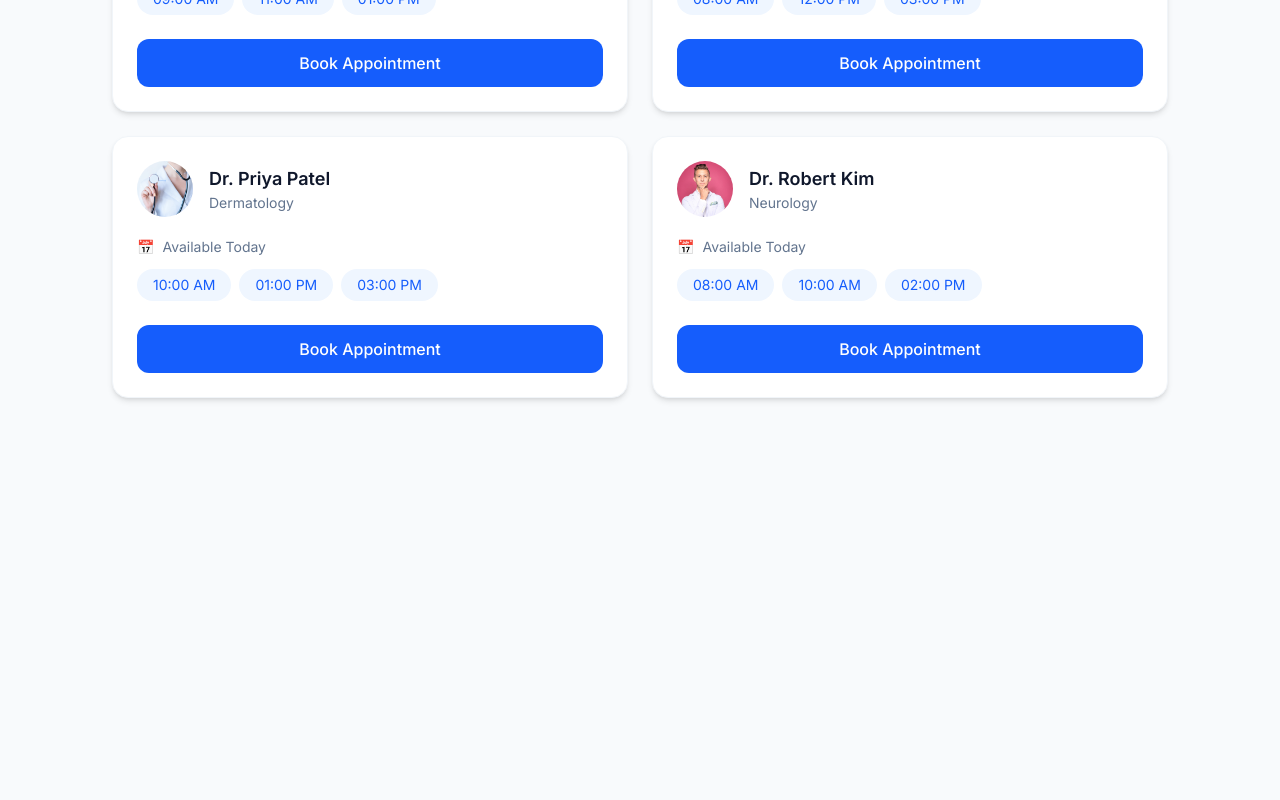
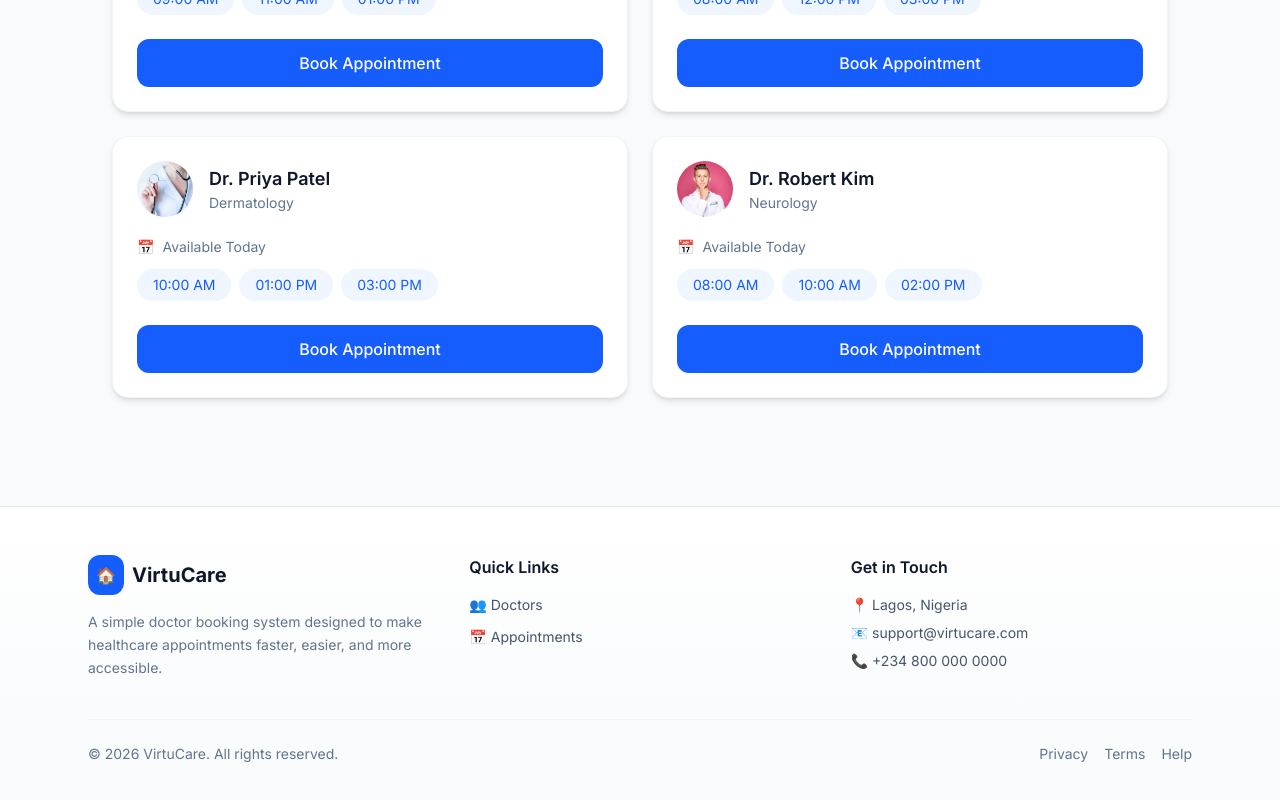
Before and after one commit to Israel-Adekanmi/virtucare, a Next.js app: page / in a window 1280 px wide. Shown: the part 681-1481 px from the top of the page. Before the commit the page ends 1123 px from the top, so only its background shows below. Built offline with nearby package versions, Linux system fonts and the light colour scheme.

Commit message:
feat: add footer

```diff
--- a/app/layout.tsx
+++ b/app/layout.tsx
@@ -4,6 +4,7 @@ import "./globals.css";
 import { ToastContainer } from "react-toastify";
 import "react-toastify/dist/ReactToastify.css";
 import Navbar from "@/components/Navbar";
+import Footer from "@/components/Footer";
 
 const inter = Inter({ subsets: ["latin"] });
 
@@ -22,14 +23,14 @@ export default function RootLayout({
   return (
     <html lang="en">
       <body className={`${inter.className} bg-slate-50 text-slate-900`}>
-
         <Navbar />
 
         <main className="max-w-6xl mx-auto px-6 py-10">
           {children}
+
           <ToastContainer position="top-right" autoClose={3000} />
         </main>
-
+        <Footer />
       </body>
     </html>
   );
--- /dev/null
+++ b/components/Footer.tsx
@@ -0,0 +1,74 @@
+"use client";
+
+import Link from "next/link";
+
+export default function Footer() {
+  return (
+    <footer className="bg-gradient-to-t from-slate-50 to-white border-t border-slate-200 mt-16">
+      <div className="max-w-6xl mx-auto px-6 py-12">
+
+        {/* Top section */}
+        <div className="grid grid-cols-2 md:grid-cols-3 gap-10">
+
+          {/* Brand */}
+          <div>
+            <div className="flex items-center gap-2 mb-4">
+              <div className="bg-blue-600 p-2 rounded-xl text-white">
+                🏠
+              </div>
+              <span className="font-bold text-xl">VirtuCare</span>
+            </div>
+
+            <p className="text-slate-500 text-sm leading-relaxed">
+              A simple doctor booking system designed to make healthcare
+              appointments faster, easier, and more accessible.
+            </p>
+          </div>
+
+          {/* Quick Links */}
+          <div>
+            <h3 className="font-semibold text-slate-900 mb-4">
+              Quick Links
+            </h3>
+
+            <div className="space-y-3 text-sm">
+              <Link href="/" className="block text-slate-600 hover:text-blue-600">
+                👥 Doctors
+              </Link>
+
+              <Link href="/appointments" className="block text-slate-600 hover:text-blue-600">
+                📅 Appointments
+              </Link>
+            </div>
+          </div>
+
+          {/* Contact / Info */}
+          <div>
+            <h3 className="font-semibold text-slate-900 mb-4">
+              Get in Touch
+            </h3>
+
+            <div className="space-y-2 text-sm text-slate-600">
+              <p>📍 Lagos, Nigeria</p>
+              <p>📧 support@virtucare.com</p>
+              <p>📞 +234 800 000 0000</p>
+            </div>
+          </div>
+
+        </div>
+
+        {/* Bottom bar */}
+        <div className="mt-10 pt-6 border-t border-slate-100 flex flex-col md:flex-row items-center justify-between text-sm text-slate-500">
+          <p>© {new Date().getFullYear()} VirtuCare. All rights reserved.</p>
+
+          <div className="flex gap-4 mt-3 md:mt-0">
+            <span className="hover:text-blue-600 cursor-pointer">Privacy</span>
+            <span className="hover:text-blue-600 cursor-pointer">Terms</span>
+            <span className="hover:text-blue-600 cursor-pointer">Help</span>
+          </div>
+        </div>
+
+      </div>
+    </footer>
+  );
+}
```
